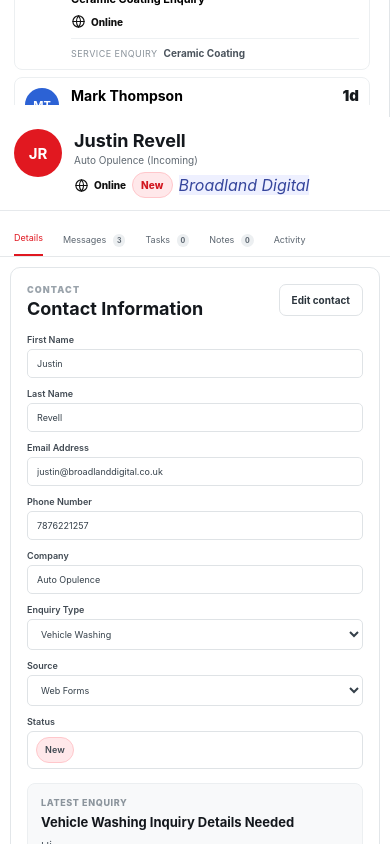
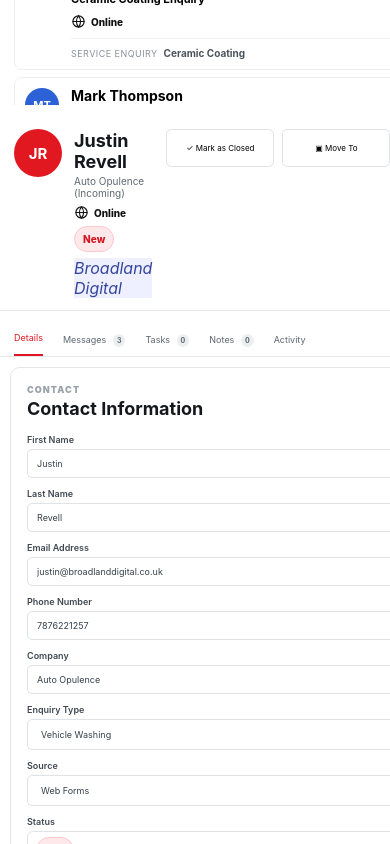
Before and after one commit to broadlanddigital2/rcg-crm-ui-prototype, a Next.js app: page /leads in a window 390 px wide. Shown: the part 780-1624 px from the top of the page. Built offline with nearby package versions, Linux system fonts and the light colour scheme.

Commit message:
Equalize lead action buttons and remove contact panel scroll

```diff
--- a/app/globals.css
+++ b/app/globals.css
@@ -620,3 +620,50 @@
   .responseMeta>div+div{border-left:0;border-top:1px solid #eceff1}
   .responseFooter{align-items:flex-start;flex-direction:column}
 }
+
+
+/* ===== Lead detail toolbar sizing + contact panel overflow ===== */
+.detailActions{
+  display:grid!important;
+  grid-auto-flow:column;
+  grid-auto-columns:118px;
+  gap:8px!important;
+  align-items:start!important;
+}
+.detailActions button{
+  width:118px!important;
+  min-width:118px!important;
+  height:38px!important;
+  display:flex!important;
+  align-items:center!important;
+  justify-content:center!important;
+  padding:0 10px!important;
+  white-space:nowrap;
+}
+.detailActions button:last-child{
+  width:44px!important;
+  min-width:44px!important;
+  grid-column:auto;
+}
+.contactHalf{
+  overflow:visible!important;
+}
+.leadDetailSplit{
+  overflow:visible!important;
+}
+.contactOverview{
+  overflow:visible!important;
+}
+@media(max-width:1200px){
+  .detailActions{
+    grid-auto-columns:108px;
+  }
+  .detailActions button{
+    width:108px!important;
+    min-width:108px!important;
+  }
+  .detailActions button:last-child{
+    width:42px!important;
+    min-width:42px!important;
+  }
+}
```
